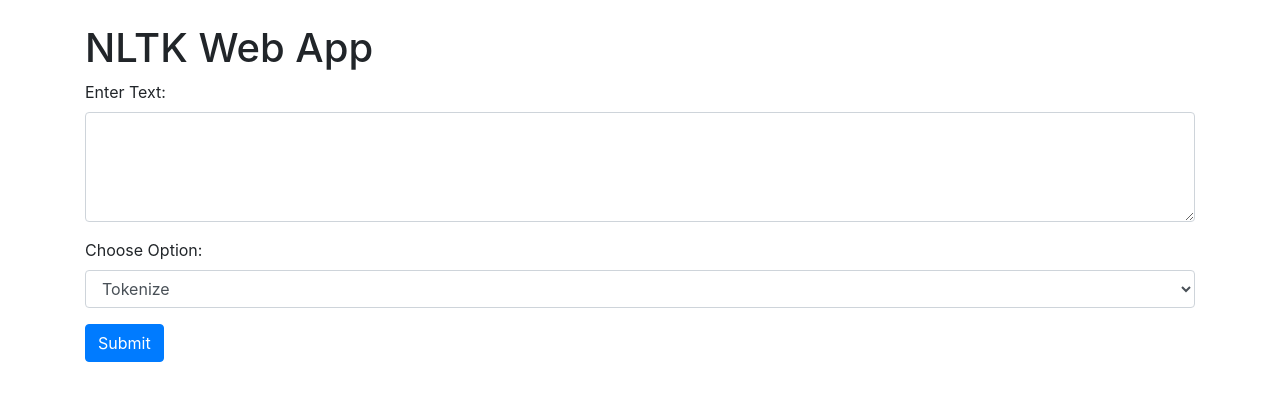
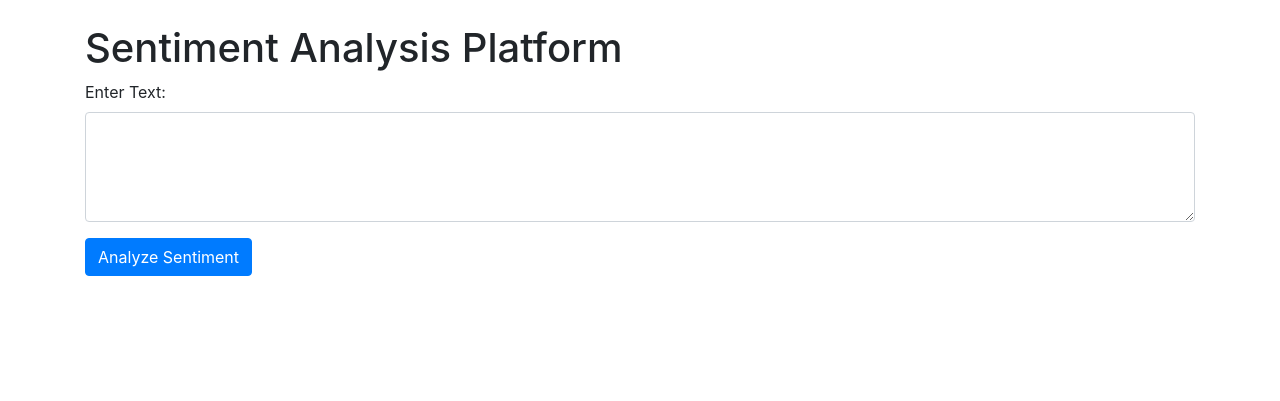
Before and after one commit to Vikranth3140/Restaurant-Review-Analysis-System, a Flask app: page / in a window 1280 px wide. Shown: the top 401 px of the page. Run offline with Flask 3, Linux system fonts and the light colour scheme; some libraries are stand-ins or nearby versions.

Commit message:
Initial setup for Sentiment Analysis Platform

```diff
--- a/app.py
+++ b/app.py
@@ -1,132 +1,43 @@
-from flask import Flask, render_template, request
+from flask import Flask, request, render_template
+from nltk.sentiment.vader import SentimentIntensityAnalyzer
+from textblob import TextBlob
 import nltk
-from nltk.tokenize import word_tokenize
-from nltk.corpus import stopwords
-from nltk import pos_tag, ne_chunk
-from nltk.chunk import RegexpParser
-from nltk.sentiment.vader import SentimentIntensityAnalyzer
-from nltk.corpus import wordnet as wn
-from collections import defaultdict, Counter
+
+nltk.download('vader_lexicon')
 
 app = Flask(__name__)
 
-# Download NLTK resources
-nltk.download('punkt')
-nltk.download('stopwords')
-nltk.download('averaged_perceptron_tagger')
-nltk.download('maxent_ne_chunker')
-nltk.download('words')
-nltk.download('vader_lexicon')
-nltk.download('wordnet')
-
-def generate_concordance(tokens, keyword, window_size=3):
-    concordance_list = []
-    for i, token in enumerate(tokens):
-        if token.lower() == keyword.lower():
-            start_index = max(0, i - window_size)
-            end_index = min(len(tokens), i + window_size + 1)
-            context = ' '.join(tokens[start_index:end_index])
-            concordance_list.append(context)
-    return concordance_list
-
-def get_wordnet_info(word):
-    synsets = wn.synsets(word)
-    if synsets:
-        synset = synsets[0]  # Taking the first synset for simplicity
-        return {
-            'Definition': synset.definition(),
-            'Examples': synset.examples(),
-            'Hypernyms': synset.hypernyms(),
-            'Hyponyms': synset.hyponyms(),
-            'Holonyms': synset.member_holonyms(),
-            'Meronyms': synset.part_meronyms()
-        }
-    else:
-        return None
-
-def generate_chunks(tagged_tokens):
-    grammar = r"""
-        NP: {<DT>?<JJ>*<NN>}  # Chunk sequences of DT, JJ, NN
-            {<NNP>+}          # Chunk consecutive proper nouns
-    """
-    chunk_parser = RegexpParser(grammar)
-    tree = chunk_parser.parse(tagged_tokens)
-    return tree
-
 @app.route('/')
-def home():
+def index():
     return render_template('index.html')
 
 @app.route('/process', methods=['POST'])
 def process():
-    input_text = request.form['inputText']
+    text = request.form['inputText']
     option = request.form['option']
-    keyword = request.form.get('keyword')
 
-    if not input_text.strip():  # Check if input text is empty or contains only whitespace
-        return render_template('index.html', error_message='Input text cannot be empty.')
+    if option == 'Sentiment':
+        sentiment_scores = analyze_sentiment(text)
+        return render_template('index.html', sentiment_scores=sentiment_scores)
+    else:
+        return render_template('index.html', error_message="Invalid option selected")
 
-    # Tokenization and stopwords removal
-    tokens = word_tokenize(input_text)
-    if not tokens:  # Check if tokenization produced any tokens
-        return render_template('index.html', error_message='Error in tokenization.')
+def analyze_sentiment(text):
+    # Using VADER sentiment analysis
+    sia = SentimentIntensityAnalyzer()
+    vader_scores = sia.polarity_scores(text)
 
-    stop_words = set(stopwords.words('english'))
-    filtered_tokens = [word for word in tokens if word.lower() not in stop_words]
-    tokenized_text = ' '.join(filtered_tokens)
+    # Using TextBlob sentiment analysis
+    blob = TextBlob(text)
+    textblob_sentiment = blob.sentiment
 
-    # POS Tagging
-    tagged_tokens = pos_tag(filtered_tokens)
-    pos_tagged_text = ' '.join([f'{token} ({tag})' for token, tag in tagged_tokens])
-
-    # Named Entity Recognition (NER)
-    ner_result = defaultdict(list)
-    ne_tree = ne_chunk(tagged_tokens)
-    for subtree in ne_tree:
-        if isinstance(subtree, nltk.tree.Tree):
-            entity = ' '.join([token for token, tag in subtree.leaves()])
-            label = subtree.label()
-            ner_result[label].append(entity)
-
-    # Sentiment Analysis
-    analyzer = SentimentIntensityAnalyzer()
-    sentiment_scores = analyzer.polarity_scores(input_text)
-
-    # Word Frequency Analysis
-    word_freq = Counter(filtered_tokens)
-
-    # Concordance
-    concordance_list = generate_concordance(filtered_tokens, keyword)
-
-    # WordNet Integration
-    wordnet_info = get_wordnet_info(keyword)
-
-    # Chunking
-    chunked_tree = generate_chunks(tagged_tokens)
-
-    if option == 'Tokenize':
-        return render_template('index.html', tokenized_text=tokenized_text)
-    elif option == 'PosTag':
-        return render_template('index.html', pos_tagged_text=pos_tagged_text)
-    elif option == 'NER':
-        return render_template('index.html', ner_result=ner_result)
-    elif option == 'Sentiment':
-        return render_template('index.html', sentiment_scores=sentiment_scores)
-    elif option == 'WordFreq':
-        return render_template('index.html', word_freq=word_freq.most_common())
-    elif option == 'Concordance':
-        return render_template('index.html', concordance_list=concordance_list, keyword=keyword)
-    elif option == 'WordNet':
-        return render_template('index.html', wordnet_info=wordnet_info, keyword=keyword)
-    elif option == 'Chunking':
-        return render_template('index.html', chunked_tree=chunked_tree)
-    elif option == 'All':
-        return render_template('index.html', tokenized_text=tokenized_text, pos_tagged_text=pos_tagged_text,
-                               ner_result=ner_result, sentiment_scores=sentiment_scores,
-                               word_freq=word_freq.most_common(), concordance_list=concordance_list,
-                               wordnet_info=wordnet_info, chunked_tree=chunked_tree, keyword=keyword)
-    else:
-        return render_template('index.html')  # Default render without results
+    return {
+        'vader': vader_scores,
+        'textblob': {
+            'polarity': textblob_sentiment.polarity,
+            'subjectivity': textblob_sentiment.subjectivity
+        }
+    }
 
 if __name__ == '__main__':
     app.run(debug=True)
--- a/requirements.txt
+++ b/requirements.txt
@@ -3,3 +3,5 @@
 numpy
 gunicorn
 Werkzeug
+textblob
+vaderSentiment
--- a/templates/index.html
+++ b/templates/index.html
@@ -3,148 +3,43 @@
 <head>
     <meta charset="UTF-8">
     <meta name="viewport" content="width=device-width, initial-scale=1.0">
-    <title>NLTK Web App</title>
+    <title>Sentiment Analysis Platform</title>
     <link href="https://maxcdn.bootstrapcdn.com/bootstrap/4.0.0/css/bootstrap.min.css" rel="stylesheet">
 </head>
 <body>
     <div class="container">
-        <h1 class="mt-4">NLTK Web App</h1>
-
-        <!-- Text Input and Form Submission -->
+        <h1 class="mt-4">Sentiment Analysis Platform</h1>
         <form method="post" action="/process">
             <div class="form-group">
                 <label for="textInput">Enter Text:</label>
                 <textarea class="form-control" id="textInput" name="inputText" rows="4"></textarea>
             </div>
-            <div class="form-group">
-                <label for="optionSelect">Choose Option:</label>
-                <select class="form-control" id="optionSelect" name="option">
-                    <option value="Tokenize">Tokenize</option>
-                    <option value="PosTag">POS Tagging</option>
-                    <option value="NER">NER</option>
-                    <option value="Sentiment">Sentiment Analysis</option>
-                    <option value="WordFreq">Word Frequency Analysis</option>
-                    <option value="Concordance">Concordance</option>
-                    <option value="WordNet">WordNet Integration</option>
-                    <option value="Chunking">Chunking</option>
-                    <option value="All">All</option>
-                </select>
+            <input type="hidden" name="option" value="Sentiment">
+            <button type="submit" class="btn btn-primary">Analyze Sentiment</button>
+        </form>
+        {% if sentiment_scores %}
+        <div id="sentimentResult" class="mt-4">
+            <h3>Sentiment Analysis Results:</h3>
+            <h4>VADER Sentiment Scores:</h4>
+            <p>Positive: {{ sentiment_scores.vader.pos }}</p>
+            <p>Negative: {{ sentiment_scores.vader.neg }}</p>
+            <p>Neutral: {{ sentiment_scores.vader.neu }}</p>
+            <p>Compound: {{ sentiment_scores.vader.compound }}</p>
+            <h4>TextBlob Sentiment Analysis:</h4>
+            <p>Polarity: {{ sentiment_scores.textblob.polarity }}</p>
+            <p>Subjectivity: {{ sentiment_scores.textblob.subjectivity }}</p>
+        </div>
+        {% endif %}
+        {% if error_message %}
+        <div id="errorMessage" class="mt-4">
+            <div class="alert alert-danger" role="alert">
+                {{ error_message }}
             </div>
-            <!-- Additional input for Concordance, WordNet, and Chunking -->
-            <div class="form-group" id="keywordInput" style="display:none;">
-                <label for="keyword">Keyword:</label>
-                <input type="text" class="form-control" id="keyword" name="keyword">
-            </div>
-            <button type="submit" class="btn btn-primary">Submit</button>
-        </form>
-
-        <!-- Tokenized Text Display -->
-        <div id="tokenizedText" class="mt-4">
-            {% if tokenized_text %}
-                <h3>Tokenized Text (Without Stopwords):</h3>
-                <p>{{ tokenized_text }}</p>
-            {% endif %}
         </div>
-
-        <!-- POS Tagged Text Display -->
-        <div id="posTaggedText" class="mt-4">
-            {% if pos_tagged_text %}
-                <h3>POS Tagged Text:</h3>
-                <p>{{ pos_tagged_text }}</p>
-            {% endif %}
-        </div>
-
-        <!-- NER Result Display -->
-        <div id="nerResult" class="mt-4">
-            {% if ner_result %}
-                <h3>Named Entities:</h3>
-                <ul>
-                    {% for label, entities in ner_result.items() %}
-                        <li>{{ label }}: {{ entities }}</li>
-                    {% endfor %}
-                </ul>
-            {% endif %}
-        </div>
-
-        <!-- Sentiment Analysis Result Display -->
-        <div id="sentimentResult" class="mt-4">
-            {% if sentiment_scores %}
-                <h3>Sentiment Scores:</h3>
-                <p>Positive: {{ sentiment_scores.pos }}</p>
-                <p>Negative: {{ sentiment_scores.neg }}</p>
-                <p>Neutral: {{ sentiment_scores.neu }}</p>
-                <p>Compound: {{ sentiment_scores.compound }}</p>
-            {% endif %}
-        </div>
-
-        <!-- Word Frequency Analysis Result Display -->
-        <div id="wordFreqResult" class="mt-4">
-            {% if word_freq %}
-                <h3>Word Frequency Analysis:</h3>
-                <ul>
-                    {% for word, freq in word_freq %}
-                        <li>{{ word }}: {{ freq }}</li>
-                    {% endfor %}
-                </ul>
-            {% endif %}
-        </div>
-
-        <!-- Concordance Result Display -->
-        <div id="concordanceResult" class="mt-4">
-            {% if concordance_list %}
-                <h3>Concordance for '{{ keyword }}':</h3>
-                <ul>
-                    {% for context in concordance_list %}
-                        <li>{{ context }}</li>
-                    {% endfor %}
-                </ul>
-            {% endif %}
-        </div>
-
-        <!-- WordNet Integration Result Display -->
-        <div id="wordnetResult" class="mt-4">
-            {% if wordnet_info %}
-                <h3>WordNet Information for '{{ keyword }}':</h3>
-                <p><strong>Definition:</strong> {{ wordnet_info['Definition'] }}</p>
-                <p><strong>Examples:</strong> {{ wordnet_info['Examples'] }}</p>
-                <p><strong>Hypernyms:</strong> {{ wordnet_info['Hypernyms'] }}</p>
-                <p><strong>Hyponyms:</strong> {{ wordnet_info['Hyponyms'] }}</p>
-                <p><strong>Holonyms:</strong> {{ wordnet_info['Holonyms'] }}</p>
-                <p><strong>Meronyms:</strong> {{ wordnet_info['Meronyms'] }}</p>
-            {% endif %}
-        </div>
-
-        <!-- Chunking Result Display -->
-        <div id="chunkedResult" class="mt-4">
-            {% if chunked_tree %}
-                <h3>Chunked Phrases:</h3>
-                {{ chunked_tree }}
-            {% endif %}
-        </div>
-
-        <!-- Error Message Display -->
-        <div id="errorMessage" class="mt-4">
-            {% if error_message %}
-                <div class="alert alert-danger" role="alert">
-                    {{ error_message }}
-                </div>
-            {% endif %}
-        </div>
+        {% endif %}
     </div>
-
     <script src="https://code.jquery.com/jquery-3.2.1.slim.min.js"></script>
     <script src="https://cdnjs.cloudflare.com/ajax/libs/popper.js/1.12.9/umd/popper.min.js"></script>
     <script src="https://maxcdn.bootstrapcdn.com/bootstrap/4.0.0/js/bootstrap.min.js"></script>
-    <script>
-        // Show/hide keyword input for Concordance, WordNet, and Chunking based on option selection
-        $('#optionSelect').change(function() {
-            var option = $(this).val();
-            if (option == 'Concordance' || option == 'WordNet' || option == 'Chunking') {
-                $('#keywordInput').show();
-            } else {
-                $('#keywordInput').hide();
-            }
-        });
-    </script>
 </body>
 </html>
```
